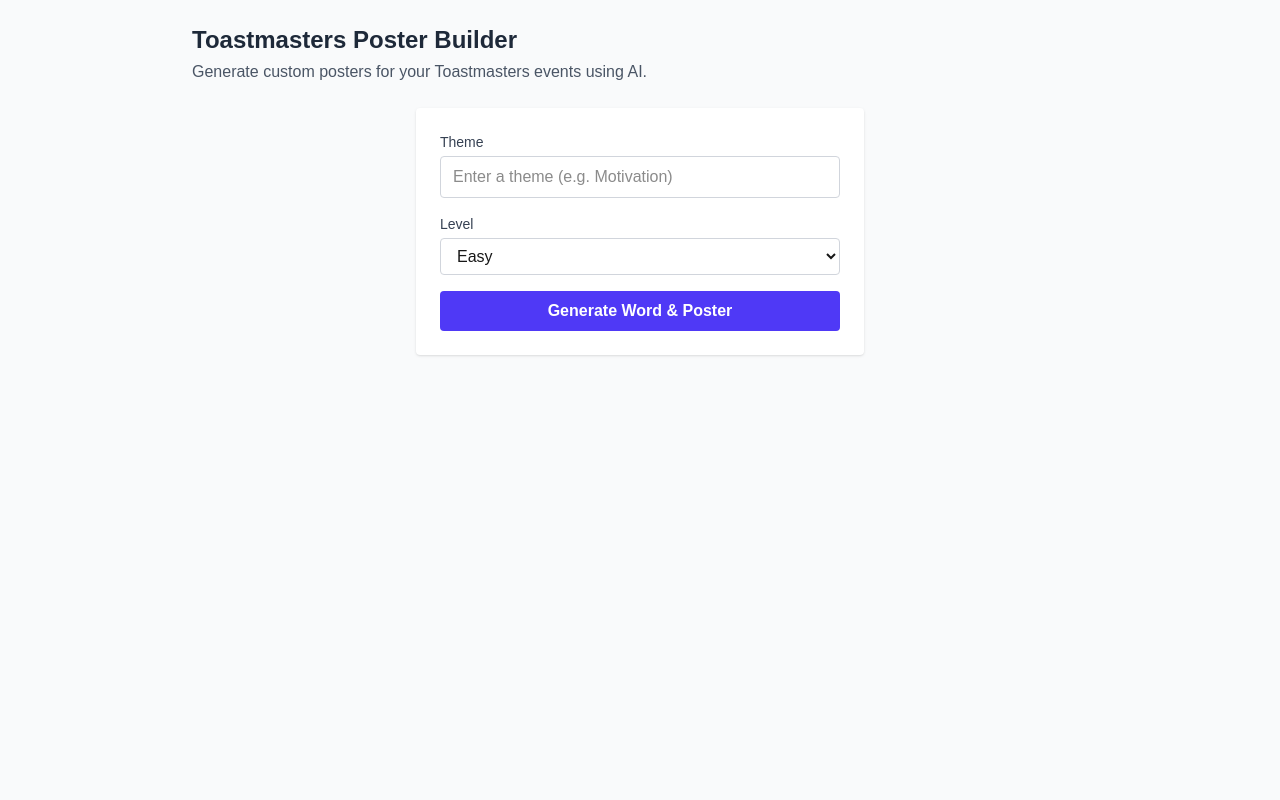
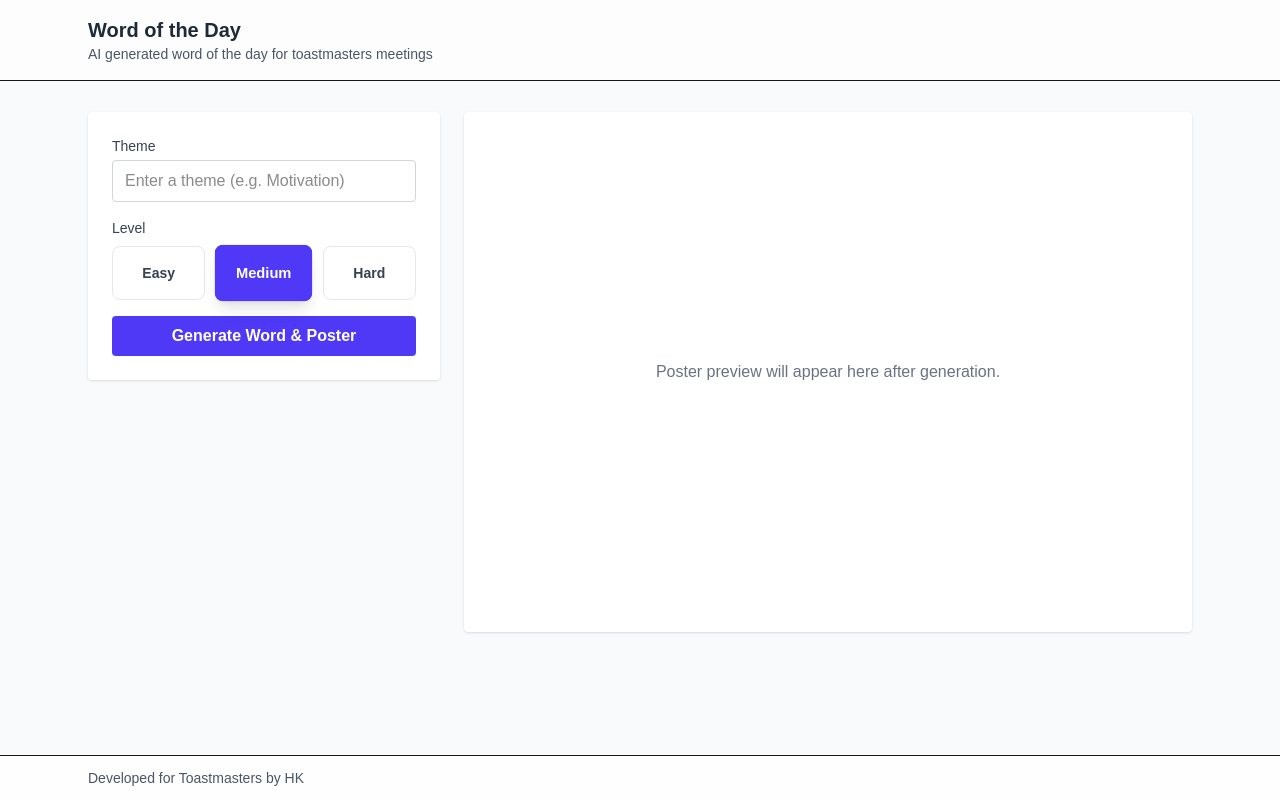
Before and after one commit to HarshK99/toastmasters-poster, a Next.js app: page / in a window 1280 px wide. Built offline with nearby package versions, Linux system fonts and the light colour scheme.

Commit message:
final version

```diff
--- a/components/PosterFormWord.tsx
+++ b/components/PosterFormWord.tsx
@@ -1,20 +1,22 @@
 import React, { useState } from 'react';
 import Image from 'next/image';
 
-const PosterFormWord: React.FC = () => {
+type PosterResult = { dataUrl: string; word: string; meaning: string; example: string };
+
+const PosterFormWord: React.FC<{ onResult?: (r: PosterResult) => void }> = ({ onResult }) => {
   const [theme, setTheme] = useState('');
-  const [level, setLevel] = useState('easy');
+  const [level, setLevel] = useState('medium');
   const [word, setWord] = useState('');
   const [meaning, setMeaning] = useState('');
   const [example, setExample] = useState('');
   const [loading, setLoading] = useState(false);
-  const [resultUrl, setResultUrl] = useState<string | null>(null);
+  // poster data is lifted to parent via onResult; no local preview needed
   const [error, setError] = useState<string | null>(null);
+  const [copied, setCopied] = useState(false);
 
   const handleGenerate = async () => {
   setLoading(true);
   setError(null);
-    setResultUrl(null);
 
     try {
       // Step 1: Generate word
@@ -51,7 +53,7 @@
         throw new Error(posterData.error || 'Failed to generate poster.');
       }
 
-      setResultUrl(posterData.dataUrl);
+  if (onResult) onResult({ dataUrl: posterData.dataUrl, word: wordData.word, meaning: wordData.meaning, example: wordData.example });
     } catch (err: unknown) {
       let message: string;
       if (err instanceof Error) {
@@ -82,17 +84,27 @@
         </div>
 
         <div>
-          <label htmlFor="level" className="block text-sm font-medium text-gray-700 mb-1">Level</label>
-          <select
-            id="level"
-            value={level}
-            onChange={(e) => setLevel(e.target.value)}
-            className="w-full border border-gray-300 rounded px-3 py-2 focus:outline-none focus:ring-2 focus:ring-blue-500"
+          <label className="block text-sm font-medium text-gray-700 mb-2">Level</label>
+          <div className="flex gap-3">
+            {['easy', 'medium', 'hard'].map((lvl) => {
+              const isSelected = lvl === level;
+              const title = lvl.charAt(0).toUpperCase() + lvl.slice(1);
+              return (
+                <button
+                  key={lvl}
+                  type="button"
+                  role="button"
+                  aria-pressed={isSelected}
+                  onClick={() => setLevel(lvl)}
+                  className={`flex-1 p-4 rounded-lg border text-center transform transition duration-150 ease-out focus:outline-none focus:ring-2 focus:ring-indigo-400 ${isSelected ? 'bg-indigo-600 text-white shadow-lg border-transparent scale-105' : 'bg-white text-gray-700 border-gray-200 hover:shadow-md hover:-translate-y-0.5 active:translate-y-0'} `}
                 >
-            <option value="easy">Easy</option>
-            <option value="medium">Medium</option>
-            <option value="hard">Hard</option>
-          </select>
+                  <div className="flex items-center justify-center gap-2">
+                    <div className="text-sm font-semibold">{title}</div>
+                  </div>
+                </button>
+              );
+            })}
+          </div>
         </div>
 
         <button
@@ -106,25 +118,53 @@
 
         {word && (
           <div className="bg-gray-50 p-3 rounded mt-2">
+            <div className="flex items-start justify-between">
+              <div>
                 <div><span className="font-semibold">Word:</span> {word}</div>
                 <div><span className="font-semibold">Meaning:</span> {meaning}</div>
                 <div><span className="font-semibold">Example:</span> {example}</div>
               </div>
+              <div className="ml-4 flex flex-col items-end gap-2">
+                <button
+                  type="button"
+                  title={copied ? 'Copied' : 'Copy text'}
+                  aria-pressed={copied}
+                  onClick={async () => {
+                    const text = `Word: ${word}\nMeaning: ${meaning}\nExample: ${example}`;
+                    try {
+                      await navigator.clipboard.writeText(text);
+                      setCopied(true);
+                      setTimeout(() => setCopied(false), 1800);
+                    } catch (e) {
+                      const ta = document.createElement('textarea');
+                      ta.value = text;
+                      document.body.appendChild(ta);
+                      ta.select();
+                      document.execCommand('copy');
+                      document.body.removeChild(ta);
+                      setCopied(true);
+                      setTimeout(() => setCopied(false), 1800);
+                    }
+                  }}
+                  className="p-2 rounded bg-gray-100 border hover:bg-gray-200 flex items-center justify-center"
+                >
+                  {copied ? (
+                    <svg xmlns="http://www.w3.org/2000/svg" className="h-4 w-4 text-green-600" viewBox="0 0 20 20" fill="currentColor" aria-hidden>
+                      <path fillRule="evenodd" d="M16.707 5.293a1 1 0 010 1.414L8.414 15l-4.121-4.121a1 1 0 011.414-1.414L8.414 12.586l7.293-7.293a1 1 0 011.414 0z" clipRule="evenodd" />
+                    </svg>
+                  ) : (
+                    <svg xmlns="http://www.w3.org/2000/svg" className="h-4 w-4 text-gray-700" viewBox="0 0 24 24" fill="none" stroke="currentColor" strokeWidth="2" strokeLinecap="round" strokeLinejoin="round" aria-hidden>
+                      <rect x="9" y="9" width="13" height="13" rx="2" ry="2"></rect>
+                      <path d="M5 15H4a2 2 0 0 1-2-2V4a2 2 0 0 1 2-2h9a2 2 0 0 1 2 2v1"></path>
+                    </svg>
                   )}
-
-        {resultUrl && (
-          <div className="mt-6">
-            <h2 className="text-lg font-medium text-gray-800 mb-3">Poster Result</h2>
-            <div className="bg-white p-4 rounded shadow">
-              <div className="max-w-full border inline-block">
-                <Image src={resultUrl} alt="Generated Poster" width={512} height={512} />
-              </div>
-              <div className="mt-3">
-                <a href={resultUrl} download className="px-3 py-2 border rounded text-sm">Download</a>
+                </button>
               </div>
             </div>
           </div>
         )}
+
+        {/* poster preview lifted to parent */}
 
         {error && <div className="text-red-600 text-sm mt-2">{error}</div>}
       </form>
--- a/pages/api/generate-word-poster.tsx
+++ b/pages/api/generate-word-poster.tsx
@@ -47,25 +47,24 @@
   const { theme = '', level = 'medium' } = req.body || {};
   if (!level) return res.status(400).json({ error: 'Missing level' });
 
-  // Step A: if word/meaning/example not provided, call OpenAI to get them
-  let word: string | undefined = undefined;
-  let meaning: string | undefined = undefined;
-  let example: string | undefined = undefined;
-  try {
-    const ai = await callOpenAIForWord(theme, level);
-    if (ai) {
-      word = ai.word;
-      meaning = ai.meaning;
-      example = ai.example;
+  // Step A: Prefer text supplied by the caller; only call OpenAI if missing
+  const body = req.body || {};
+  let word: string | undefined = body.word;
+  let meaning: string | undefined = body.meaning;
+  let example: string | undefined = body.example;
+
+  if (!word || !meaning || !example) {
+    try {
+      const ai = await callOpenAIForWord(theme, level);
+      if (ai) {
+        word = word ?? ai.word;
+        meaning = meaning ?? ai.meaning;
+        example = example ?? ai.example;
+      }
+    } catch (err) {
+      console.error('[generate-word-poster] LLM step failed', err);
     }
-  } catch (err) {
-    console.error('[generate-word-poster] LLM step failed', err);
   }
-  // If LLM failed and request provided fields, try to use them
-  const body = req.body || {};
-  if (!word) word = body.word;
-  if (!meaning) meaning = body.meaning;
-  if (!example) example = body.example;
 
   if (!word || !meaning || !example) {
     return res.status(500).json({ error: 'Failed to obtain word/meaning/example from LLM or request body.' });
--- a/pages/index.tsx
+++ b/pages/index.tsx
@@ -1,18 +1,56 @@
-import React from "react";
+import React, { useState } from "react";
 import type { NextPage } from "next";
 import PosterFormWord from "@/components/PosterFormWord";
 
 const Home: NextPage = () => {
+  const [poster, setPoster] = useState<{ dataUrl: string; word: string; meaning: string; example: string } | null>(null);
+
   return (
-    <div className="min-h-screen bg-gray-50 p-6">
-      <div className="max-w-4xl mx-auto">
-        <header className="mb-6">
-          <h1 className="text-2xl font-semibold text-gray-800">Toastmasters Poster Builder</h1>
-          <p className="text-gray-600 mt-1">Generate custom posters for your Toastmasters events using AI.</p>
-        </header>
+    <div className="min-h-screen bg-gray-50">
+      {/* Fixed header with blur */}
+      <header className="fixed top-0 left-0 right-0 bg-white/60 backdrop-blur-md border-b z-30">
+        <div className="max-w-6xl mx-auto px-6 py-4 flex items-center justify-between">
+          <div>
+            <h1 className="text-xl font-semibold text-gray-800">Word of the Day</h1>
+            <p className="text-sm text-gray-600">AI generated word of the day for toastmasters meetings</p>
+          </div>
 
-  <PosterFormWord />
-      </div>
+        </div>
+      </header>
+
+      <main className="pt-28 pb-20">
+        <div className="max-w-6xl mx-auto px-6">
+          <div className="grid grid-cols-1 md:grid-cols-3 gap-6">
+            <div className="md:col-span-1">
+              <PosterFormWord onResult={(r) => setPoster(r)} />
+            </div>
+            <div className="md:col-span-2">
+              <div className="bg-white p-6 rounded shadow min-h-[520px] flex flex-col items-center justify-center gap-4">
+                {poster ? (
+                  <div className="text-center">
+                    <img src={poster.dataUrl} alt="Poster preview" className="inline-block border" />
+                    <div className="mt-3">
+                      <a href={poster.dataUrl} download={`word-poster-${Date.now()}.png`} className="p-2 rounded bg-gray-50 border hover:bg-gray-100 inline-flex items-center justify-center" aria-label="Download poster">
+                        <svg xmlns="http://www.w3.org/2000/svg" className="h-5 w-5 text-gray-700" viewBox="0 0 24 24" fill="none" stroke="currentColor" strokeWidth="2" strokeLinecap="round" strokeLinejoin="round" aria-hidden>
+                          <path d="M21 15v4a2 2 0 0 1-2 2H5a2 2 0 0 1-2-2v-4"></path>
+                          <polyline points="7 10 12 15 17 10"></polyline>
+                          <line x1="12" y1="15" x2="12" y2="3"></line>
+                        </svg>
+                      </a>
+                    </div>
+                  </div>
+                ) : (
+                  <div className="text-gray-500">Poster preview will appear here after generation.</div>
+                )}
+              </div>
+            </div>
+          </div>
+        </div>
+      </main>
+
+      <footer className="fixed bottom-0 left-0 right-0 bg-white/80 backdrop-blur-sm border-t">
+        <div className="max-w-6xl mx-auto px-6 py-3 text-sm text-gray-600">Developed for Toastmasters by HK</div>
+      </footer>
     </div>
   );
 };
```
Lines whose indentation alone changed are shown as unchanged.
